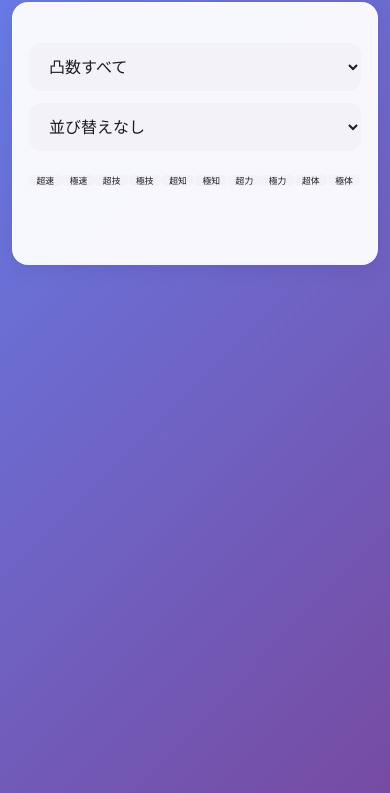
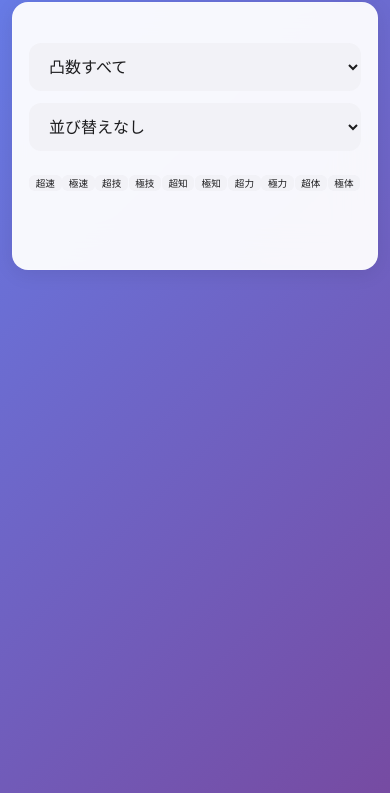
Before and after one commit to toshiki98178/pokefuta.github.io, a plain HTML site: page index.html in a window 390 px wide. Shown: the part 75-868 px from the top of the page. Drawn offline with Linux system fonts and the light colour scheme.

Commit message:
Add files via upload

```diff
--- a/style.css
+++ b/style.css
@@ -212,15 +212,15 @@ h2 {
 
 #filter-attributes label, #filter-tags label {
   background: #f2f2f7;
-  border-radius: 0.5em;
-  padding: 0.1em 0.4em;
-  font-size: 0.6em;
+  border-radius: 0.6em;
+  padding: 0.2em 0.4em;
+  font-size: 0.65em;
   cursor: pointer;
   transition: all 0.2s;
   user-select: none;
   border: 1px solid transparent;
-  min-height: 0.8em;
-  height: 1.5em;
+  min-height: 1.2em;
+  height: 2em;
   display: flex;
   align-items: center;
   justify-content: center;
@@ -829,10 +829,10 @@ h2 {
 
   /* iPhone 17用フィルタボタン - 1行確実収納 */
   #filter-attributes label, #filter-tags label {
-    padding: 0.05em 0.3em;
-    font-size: 0.55em;
-    min-height: 0.6em;
-    height: 1.2em;
+    padding: 0.15em 0.3em;
+    font-size: 0.6em;
+    min-height: 1em;
+    height: 1.6em;
     margin-bottom: 0.2em;
   }
 
@@ -1010,10 +1010,10 @@ h2 {
 
   /* より小さなフィルタボタン - 1行強制収納 */
   #filter-attributes label, #filter-tags label {
-    font-size: 0.5em;
-    padding: 0.05em 0.25em;
-    min-height: 0.5em;
-    height: 1em;
+    font-size: 0.55em;
+    padding: 0.1em 0.25em;
+    min-height: 0.8em;
+    height: 1.3em;
   }
 
   #filter-attributes {
```
